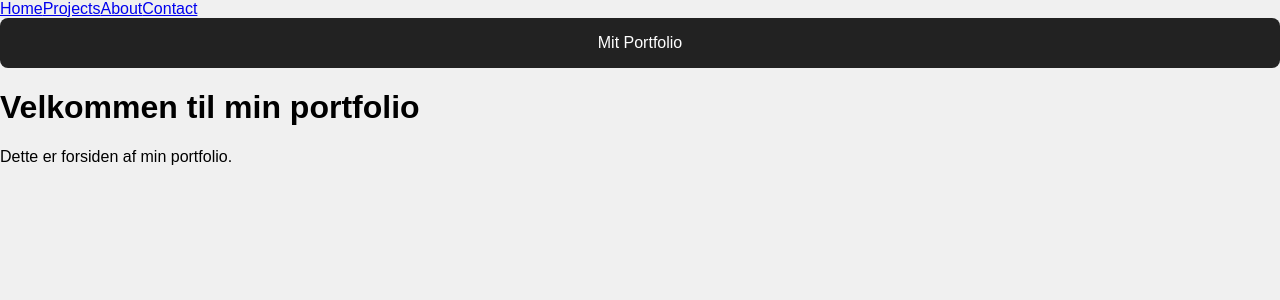
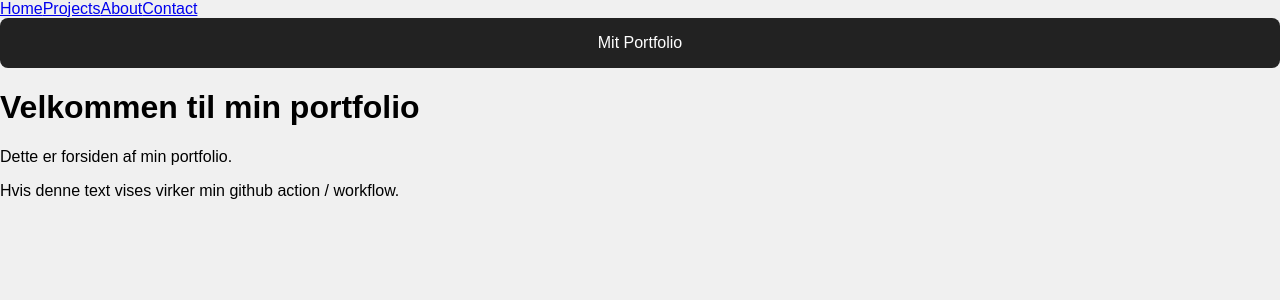
Before and after one commit to MiaAgnes/miaagnes.github.io, a React (Vite) app: page / in a window 1280 px wide. Shown: the top 300 px of the page. Built offline with nearby package versions, Linux system fonts and the light colour scheme.

Commit message:
Testing workflow

```diff
--- a/src/pages/Home.jsx
+++ b/src/pages/Home.jsx
@@ -6,6 +6,7 @@ function Home() {
             <Header />
             <h1>Velkommen til min portfolio</h1>
             <p>Dette er forsiden af min portfolio.</p>
+            <p>Hvis denne text vises virker min github action / workflow.</p>
         </div>
     );
 }
```
